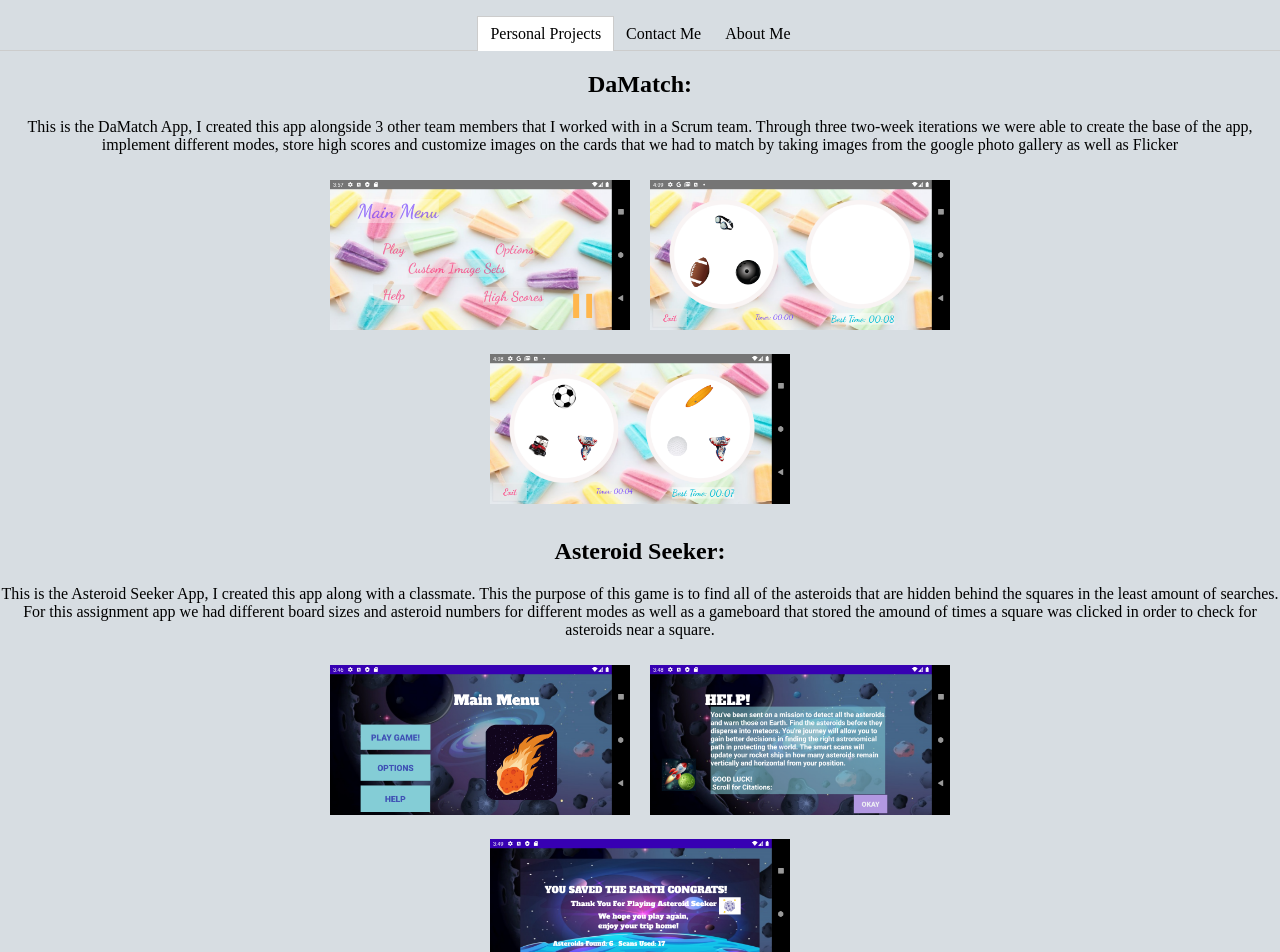
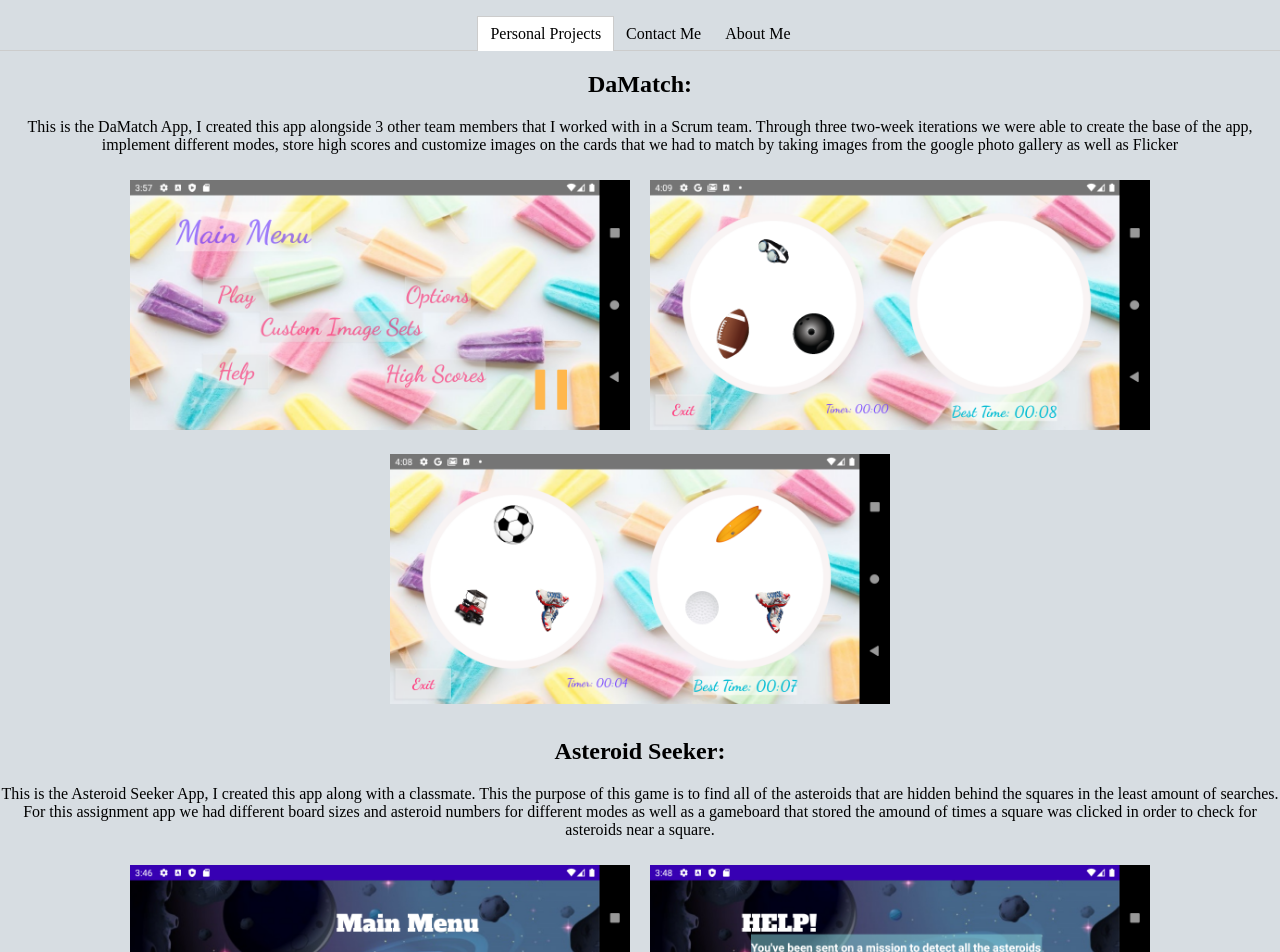
Before and after one commit to shaneilk/my-website, a React (Create React App) app: page / in a window 1280 px wide. Shown: the top 952 px of the page. Built offline with nearby package versions, Linux system fonts and the light colour scheme.

Commit message:
adding a bio and other minor fixes

```diff
--- a/src/App.js
+++ b/src/App.js
@@ -19,21 +19,23 @@ function App() {
             <h2 style={{fontFamily: 'Times New Roman'}}>
               DaMatch:
             </h2>
-            <p style={{fontFamily: 'Times New Roman'}}>
+            <p
+              style={{fontFamily: 'Times New Roman'}}
+            >
               This is the DaMatch App, I created this app alongside 3 other team members that I worked with in a Scrum team. Through three two-week iterations we were able to
               create the base of the app, implement different modes, store high scores and customize images on the cards that we had to match by taking images from the google
               photo gallery as well as Flicker
             </p>
             <div href="/" className="avatar">
               <img alt="avatar" src={dm1}
-                width="300"
-                height="150"
-                style= {{margin: '10px 10px 10px 10px'}}
+                width="500"
+                height="250"
+                style={{margin: '10px 10px 10px 10px'}}
               />
               <img alt="avatar" src={dm2}
-                width="300"
-                height="150"
-                style= {{margin: '10px 10px 10px 10px'}}
+                width="500"
+                height="250"
+                style={{margin: '10px 10px 10px 10px'}}
               />
             </div>
             <div href="/" className="avatar">
@@ -41,9 +43,9 @@ function App() {
             </div>
             <div href="/" className="avatar">
               <img alt="avatar" src={dm3}
-                width="300"
-                height="150"
-                style= {{margin: '10px 10px 10px 10px'}}
+                width="500"
+                height="250"
+                style={{margin: '10px 10px 10px 10px'}}
               />
             </div>
           </div>
@@ -52,7 +54,9 @@ function App() {
             <h2 style={{fontFamily: 'Times New Roman'}}>
               Asteroid Seeker:
             </h2>
-            <p style={{fontFamily: 'Times New Roman'}}>
+            <p
+              style={{fontFamily: 'Times New Roman'}}
+            >
               This is the Asteroid Seeker App, I created this app along with a classmate. This the purpose of this game is to find all of the asteroids that are hidden behind
               the squares in the least amount of searches. For this assignment app we had different board sizes and asteroid numbers for different modes as well as a gameboard
               that stored the amound of times a square was clicked in order to check for asteroids near a square.
@@ -60,14 +64,14 @@ function App() {
 
             <div href="/" className="avatar">
               <img alt="avatar" src={as1}
-                width="300"
-                height="150"
-                style= {{margin: '10px 10px 10px 10px'}}
+                width="500"
+                height="250"
+                style={{margin: '10px 10px 10px 10px'}}
               />
               <img alt="avatar" src={as2}
-                width="300"
-                height="150"
-                style= {{margin: '10px 10px 10px 10px'}}
+                width="500"
+                height="250"
+                style={{margin: '10px 10px 10px 10px'}}
               />
             </div>
             <div href="/" className="avatar">
@@ -75,14 +79,16 @@ function App() {
             </div>
             <div href="/" className="avatar">
               <img alt="avatar" src={as3}
-                width="300"
-                height="150"
+                width="500"
+                height="250"
                 style= {{margin: '10px 10px 10px 10px'}}
               />
             </div>
           </div>
 
-          <p style={{fontFamily: 'Times New Roman'}}>
+          <p
+            style={{fontFamily: 'Times New Roman'}}
+          >
             This is the Camera Depth of Field app. The purpose of this app is to calculate the range where a subject would be in focus given a camera lens and aperture
           </p>
         </div>
@@ -97,6 +103,14 @@ function App() {
               width="395"
               height="400"
             />
+            <p
+              style={{fontFamily: 'Times New Roman'}}
+            >
+              Hello, my name is Shaneil and I am a third year Computing Science student at Simon Fraser University. I am passionate about Software Development, particularly
+              Mobile and Web Development. Through software engineering courses I've created three Android Apps that are on display on the Personal Projects Tab. In addition
+              to this I am learning React and Javascript concurrently, in fact this website was developed from scratch using React. I hope to develop more software in the
+              future that I can share with you all, but in the meantime I hope you enjoy my currently existing projects.
+            </p>
           </div>
         </div>
 
```
Also changed, not shown: 1 other file (tests, documents, lock files or other folders).
